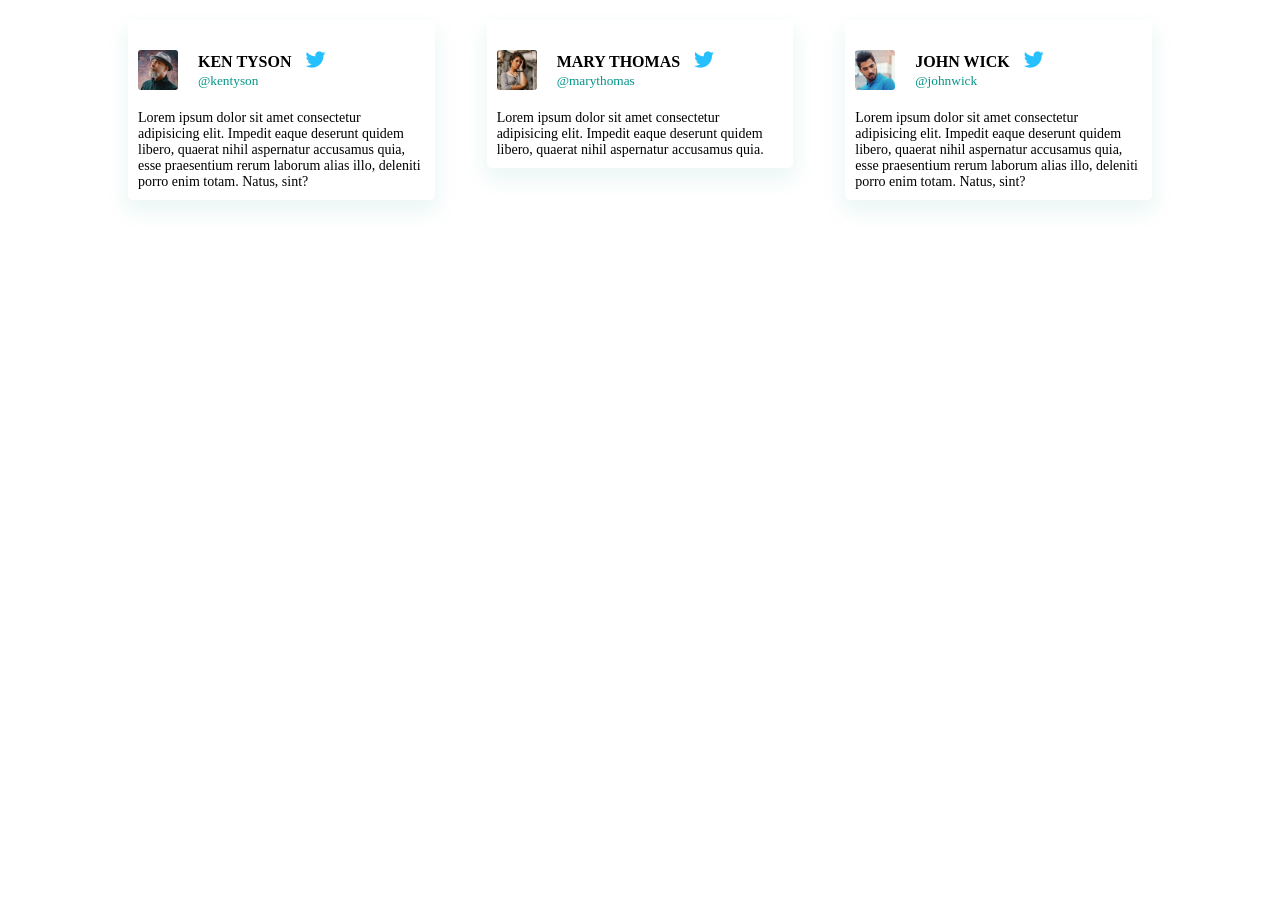
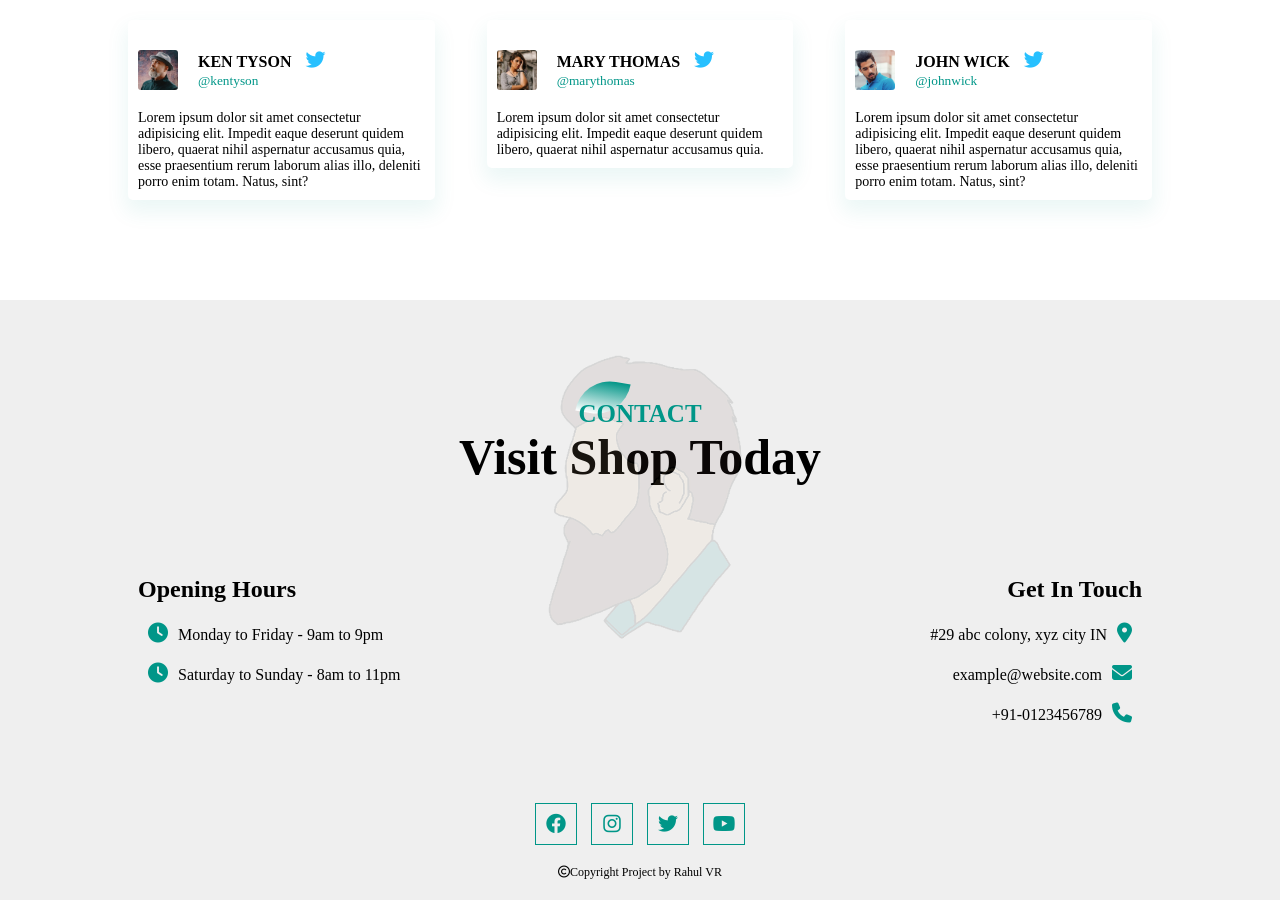
Before and after one commit to rahulvr29/Barber-Shop, a plain HTML site: page index.html in a window 1280 px wide. Shown: the part 2786-3686 px from the top of the page. Before the commit the page ends 3086 px from the top, so only its background shows below. Drawn offline with Linux system fonts and the light colour scheme.

Commit message:
footer wprk done

```diff
--- a/index.html
+++ b/index.html
@@ -161,11 +161,36 @@
       <p>Lorem ipsum dolor sit amet consectetur adipisicing elit. Impedit eaque deserunt quidem libero, quaerat nihil aspernatur accusamus quia, esse praesentium rerum laborum alias illo, deleniti porro enim totam. Natus, sint?</p>
     </div>
   </div>
+</section>
 
 
-
+<section id="footer">
+  <img src="./image/footer-img.png" class="footer-img">
+  <div class="title-text">
+    <P>CONTACT</P>
+    <h1>Visit Shop Today</h1>
+  </div>
+  <div class="footer-row">
+    <div class="footer-left">
+      <h1>Opening Hours</h1>
+      <p><i class="fa-solid fa-clock"></i>Monday to Friday - 9am to 9pm</p>
+      <p><i class="fa-solid fa-clock"></i>Saturday to Sunday - 8am to 11pm</p>
+    </div>
+    <div class="footer-right">
+      <h1>Get In Touch</h1>
+      <p>#29 abc colony, xyz city IN<i class="fa-solid fa-location-dot"></i></p>
+      <p>example@website.com<i class="fa-solid fa-envelope"></i></p>
+      <p>+91-0123456789<i class="fa-solid fa-phone"></i></p>
+    </div>
+  </div>
+  <div class="social-links">
+    <i class="fa-brands fa-facebook"></i>
+    <i class="fa-brands fa-instagram"></i>
+    <i class="fa-brands fa-twitter"></i>
+    <i class="fa-brands fa-youtube"></i>
+    <p><i class="fa-regular fa-copyright"></i>Copyright Project by Rahul VR</p>
+  </div>
 </section>
-
 
 
 
--- a/style/style.css
+++ b/style/style.css
@@ -209,7 +209,7 @@ nav ul li a{
 #service{
   width: 100% ;
   padding: 70px 0;
-  background: #d5d5d5;
+  background: #efefef;
 }
 .service-box{
 width: 80%;
@@ -333,3 +333,76 @@ hr{
     flex-basis: 100%;
 }
 }
+#footer{
+  padding: 100px 0 20px;
+  background: #efefef;
+  position: relative;
+}
+.footer-row{
+  width: 80%;
+  margin: 0 auto;
+  display: flex;
+  justify-content: space-between;
+  flex-wrap: wrap;
+}
+.footer-left,.footer-right{
+  flex-basis: 45%;
+  padding: 10px;
+  margin-bottom: 20px;
+}
+.footer-right{
+  text-align: right;
+}
+.footer-row h1{
+  margin: 10px 0;
+}
+.footer-row p{
+  line-height: 35px;
+}
+.footer-left p .fa-solid, .footer-right p .fa-solid{
+  font-size: 20px;
+  color: #009688;
+  margin: 10px;
+}
+.footer-img{
+  max-width: 370px;
+  opacity: 0.1;
+  position: absolute;
+  left: 50%;
+  top: 35%;
+  transform: translate(-50%,-50%);
+}
+.social-links{
+  text-align: center;
+}
+.social-links .fa-brands{
+  height: 40px;
+  width: 40px;
+  font-size: 20px;
+  line-height: 40px;
+  border: 1px solid #009688;
+  margin: 40px 5px 0;
+  color: #009688;
+  cursor: pointer;
+  transition: .5s;
+}
+.social-links .fa-brands:hover{
+  background: #009688;
+  color: #fff;
+  transform: translateY(-7px);
+}
+.social-links P{
+  font-size: 12px;
+  margin-top: 20px;
+
+}
+
+@media screen and (max-width: 770px){
+  .footer-left,.footer-right{
+    flex-basis: 100%;
+    font-size: 14px;
+  }
+  .footer-img{
+    top: 25%;
+  }
+}
```
